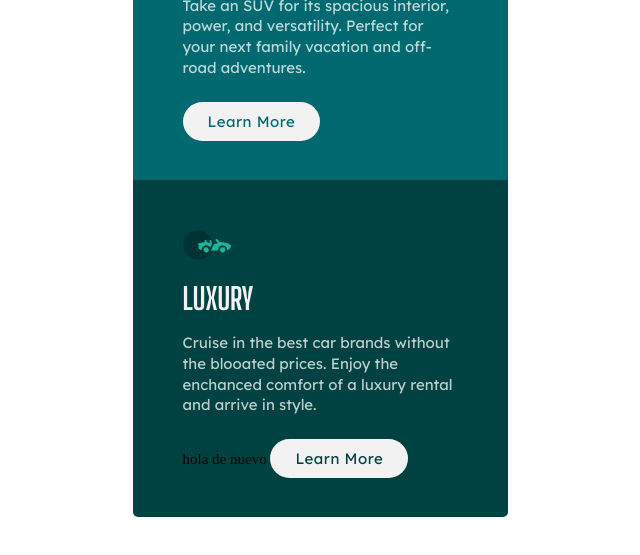
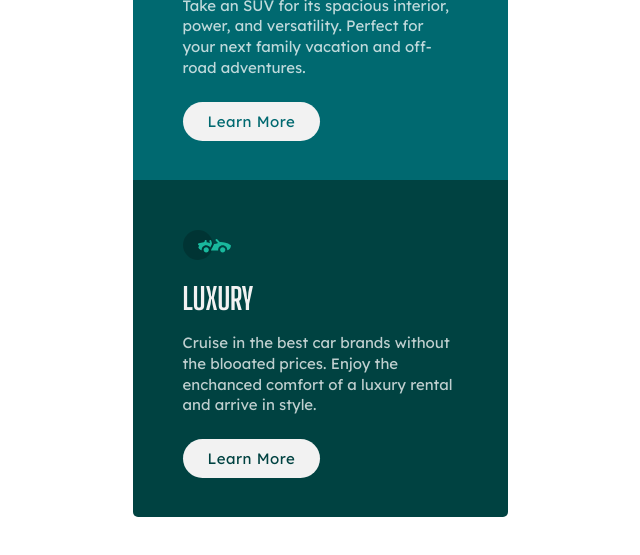
Before and after one commit to Bracth/carscards, a plain HTML site: page docs/index.html in a window 1280 px wide. Shown: the part 565-1120 px from the top of the page, without its empty margins (320-960 px from the left). Drawn offline with Linux system fonts and the light colour scheme.

Commit message:
Restored

```diff
--- a/docs/index.html
+++ b/docs/index.html
@@ -34,7 +34,6 @@
             <h1>Luxury</h1>
             <p>Cruise in the best car brands without the blooated prices. Enjoy the enchanced comfort of a luxury rental
                 and arrive in style.</p>
-                hola de nuevo
             <a id="b-luxury" href="#">Learn More</a>
         </div>
     </div>
```
